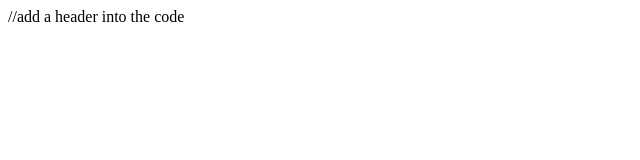
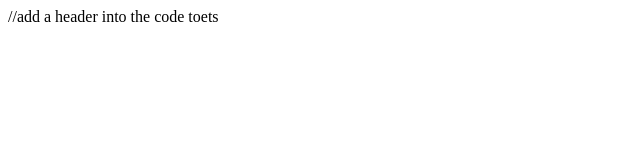
Before and after one commit to Slinde06/Group2_Semester2_Term4_FinalWebsiteSubmission, a plain HTML site: page index.html in a window 1280 px wide. Shown: the full height of the page, 0-640 px from the left. Drawn offline with Linux system fonts and the light colour scheme.

Commit message:
toets
toets

```diff
--- a/index.html
+++ b/index.html
@@ -15,6 +15,7 @@
 <body>
 //add a header into the code
 
+toets
 
 </body>
 </html>
```
